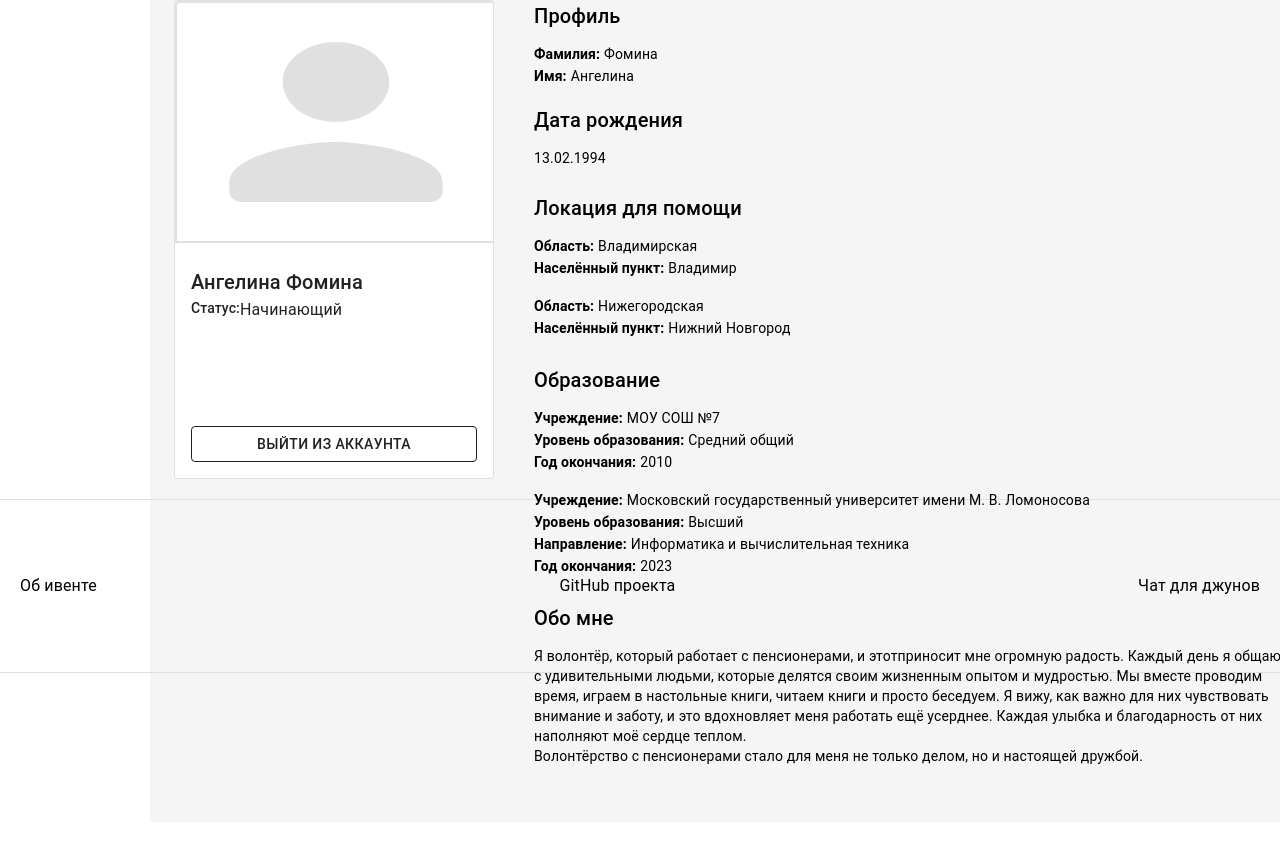
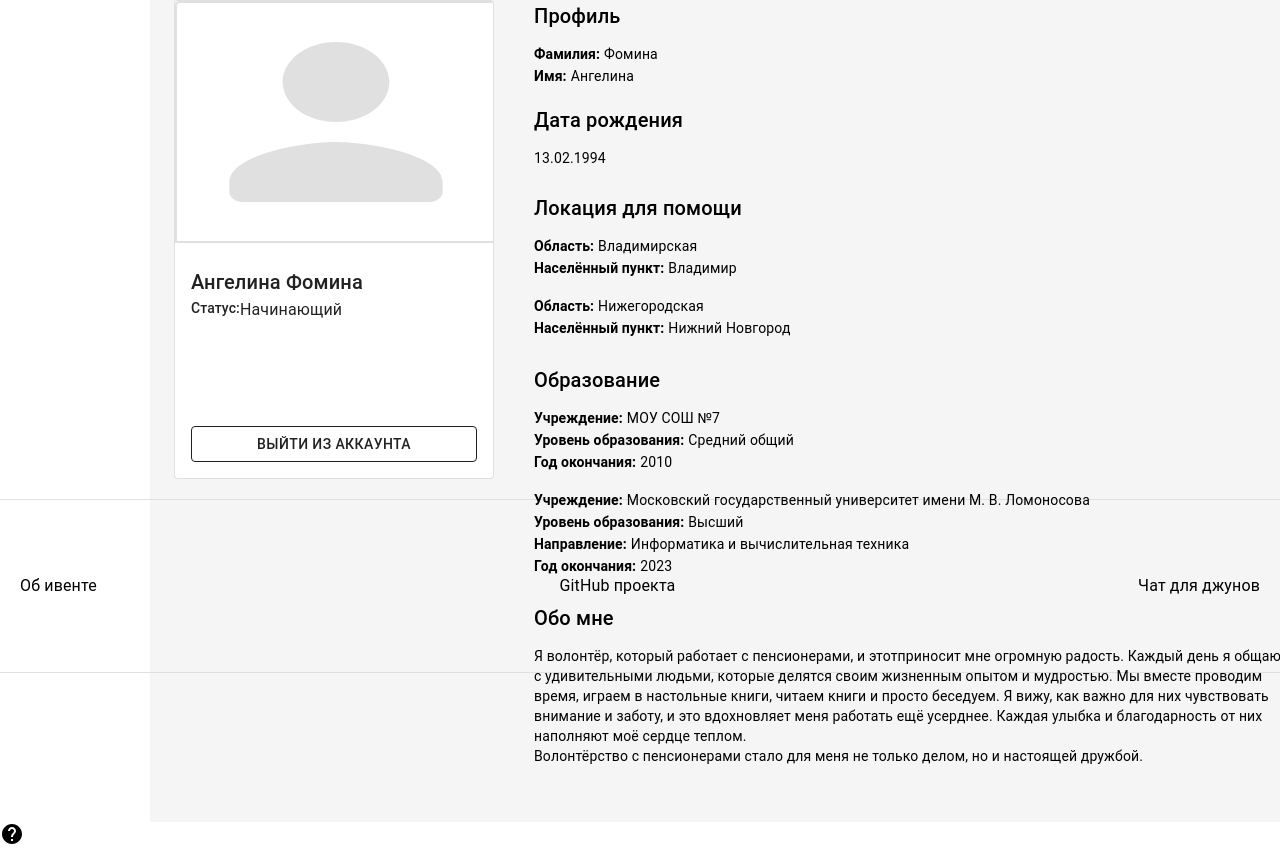
Before and after one commit to react-hackaton/react-event-oct2024, a React (Vite) app: page / in a window 1280 px wide. Shown: the part 168-1021 px from the top of the page. Before the commit the page ends 990 px from the top, so only its background shows below. Built offline with nearby package versions, Linux system fonts and the light colour scheme.

Commit message:
some changes

```diff
--- a/src/App.jsx
+++ b/src/App.jsx
@@ -4,12 +4,15 @@ import "react-toastify/dist/ReactToastify.css";
 import { Layout } from "./components/Layout";
 
 import ProfilePage from "./pages/profile";
+import { Help } from "@mui/icons-material";
 
 function App() {
   return (
     <Layout>
 
       <ProfilePage />
+      <Help/>
+
     </Layout>
 
   );
```
